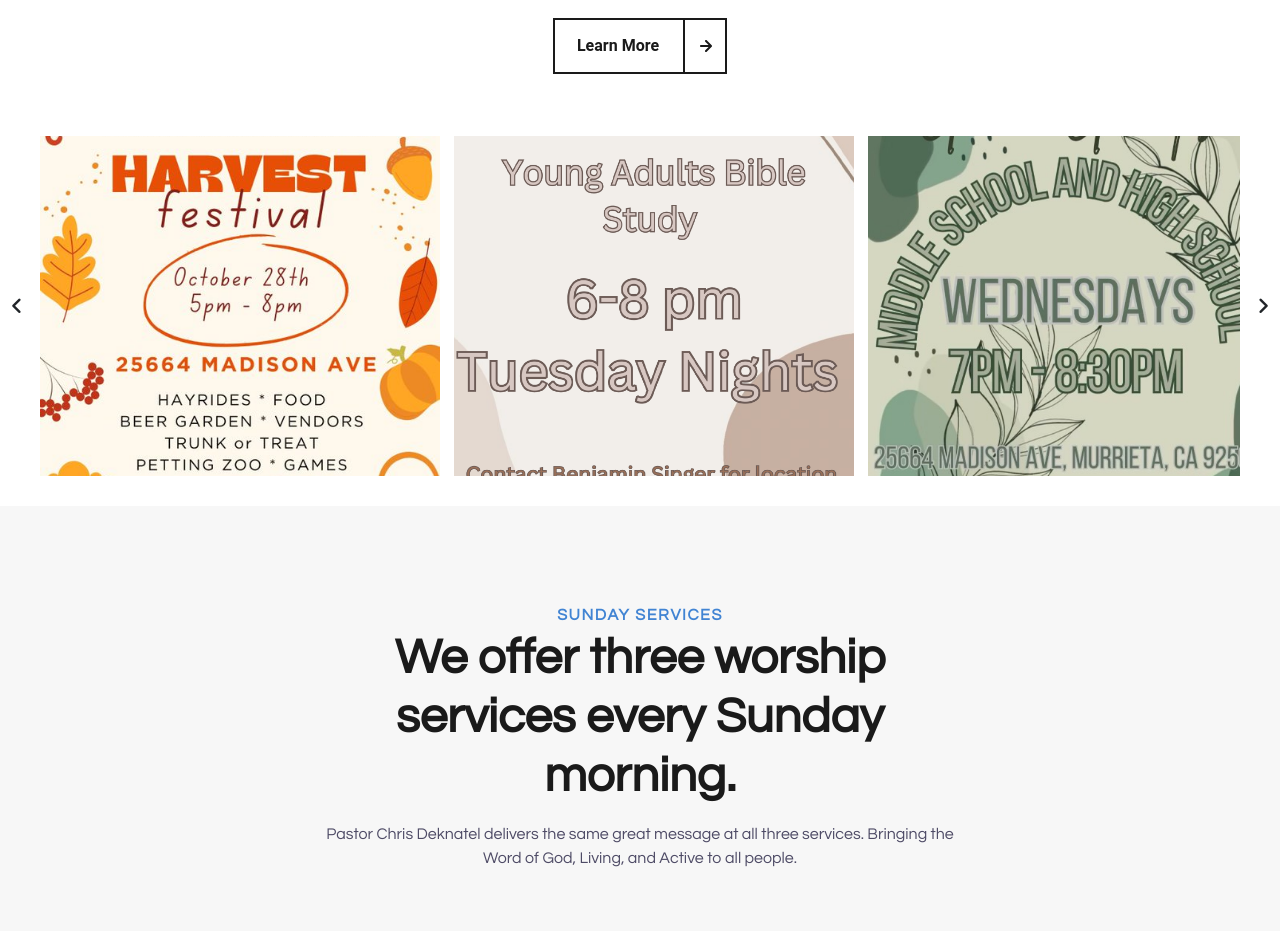
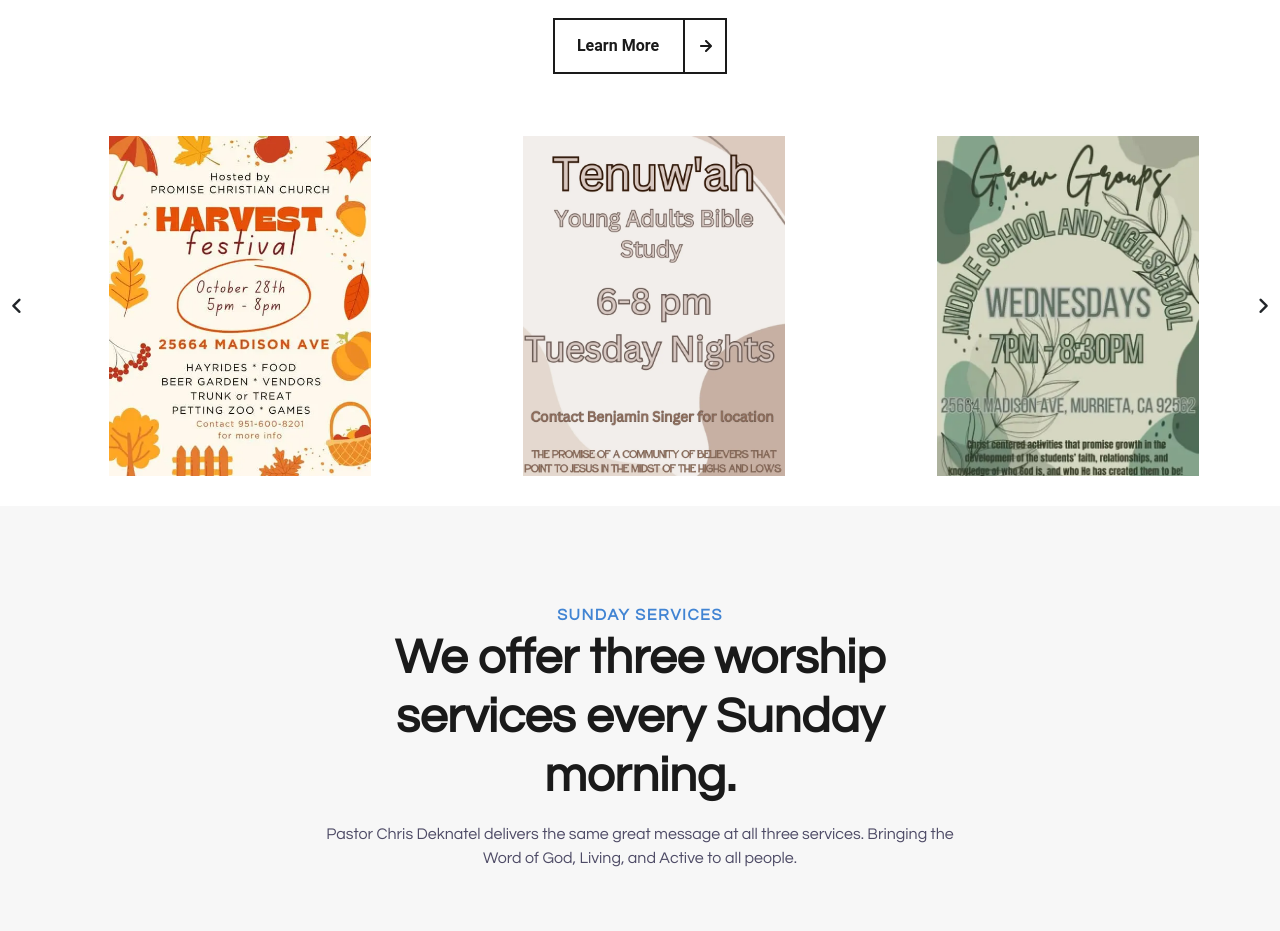
Before and after one commit to daronirl/promisechurch, a plain HTML site: page index.html in a window 1280 px wide. Shown: the part 2320-3251 px from the top of the page. Drawn offline with nearby package versions, Linux system fonts and the light colour scheme; grey boxes are pictures that could not be loaded.

Commit message:
fixed image sizes

```diff
--- a/index.html
+++ b/index.html
@@ -123,7 +123,7 @@
             <p class="cs-text">
                 Lorem, ipsum dolor sit amet consectetur adipisicing elit. Pariatur blanditiis dolorum a quas nesciunt repellat fugiat expedita? Sapiente modi, reiciendis, blanditiis totam inventore voluptate maiores aliquam ut nisi eius consequuntur?
             </p>
-            <a class="cs-button-solid" aria-label="learn more about our programs" href="">Learn More</a>
+            <a class="cs-button-solid" aria-label="learn more about our programs" href="about.html">Learn More</a>
         </div>
     </div>
 </section>
@@ -176,9 +176,9 @@
     <div class="wrapper">
         <i id="left" class="fa-solid fa-angle-left"></i>
         <div class="carousel">
-            <img src="./images/harvest.jpg" alt="">
-            <img src="./images/tenuah.PNG" alt="">
-            <img src="./images/growgroup.jpeg" alt="">
+            <img src="./images/harvest.webp" alt="">
+            <img src="./images/tenuah.webp" alt="">
+            <img src="./images/growgroup.webp" alt="">
             <img src="./images/space1.jpg" alt="">
             <img src="./images/space1.jpg" alt="">
             <img src="./images/space1.jpg" alt="">
--- a/style.css
+++ b/style.css
@@ -95,7 +95,7 @@ iframe {
 
 .carousel img {
   height: 340px;
-  object-fit: cover;
+  object-fit: contain;
   margin-left: 14px;
   width: calc(100%/3)
 }
```
Also changed, not shown: images/growgroup.jpeg (deleted), images/growgroup.webp (added), images/harvest.jpg (deleted), images/harvest.webp (added), images/tenuah.PNG (deleted), images/tenuah.webp (added).
